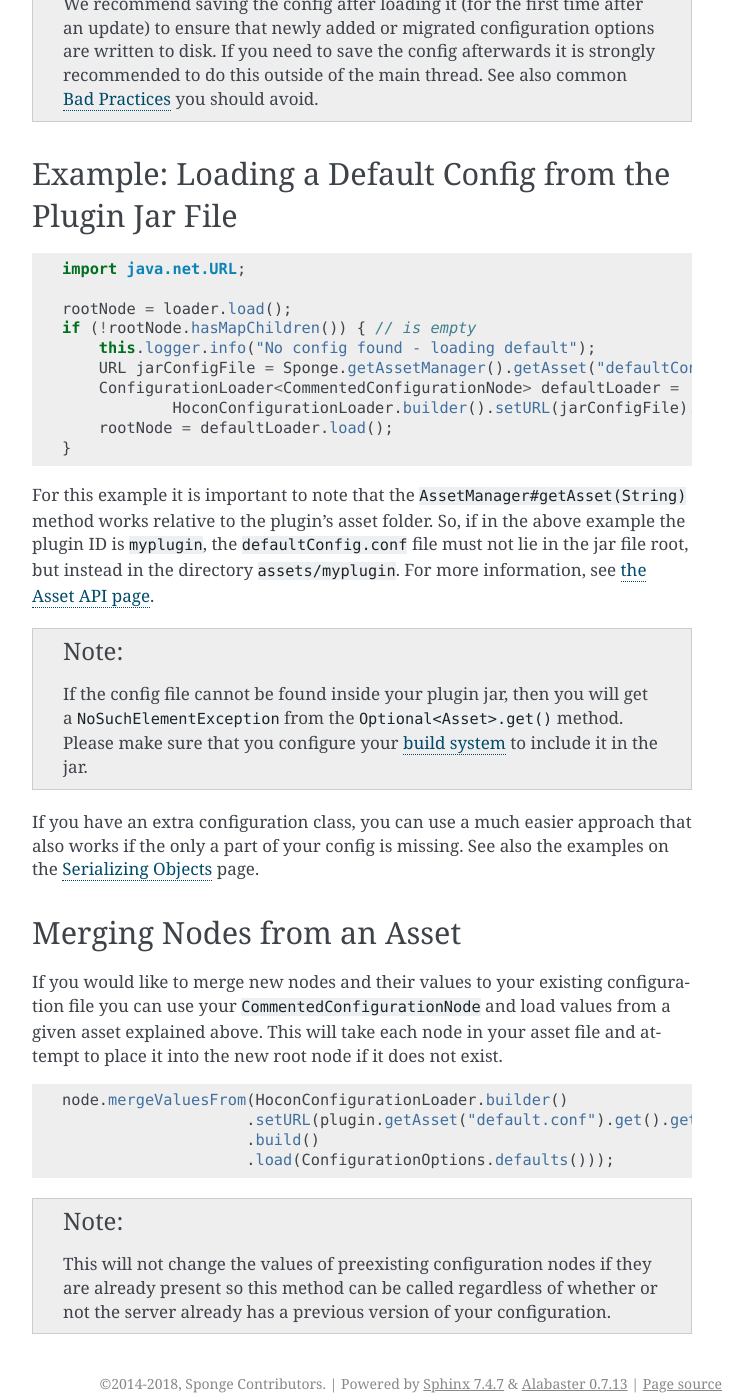
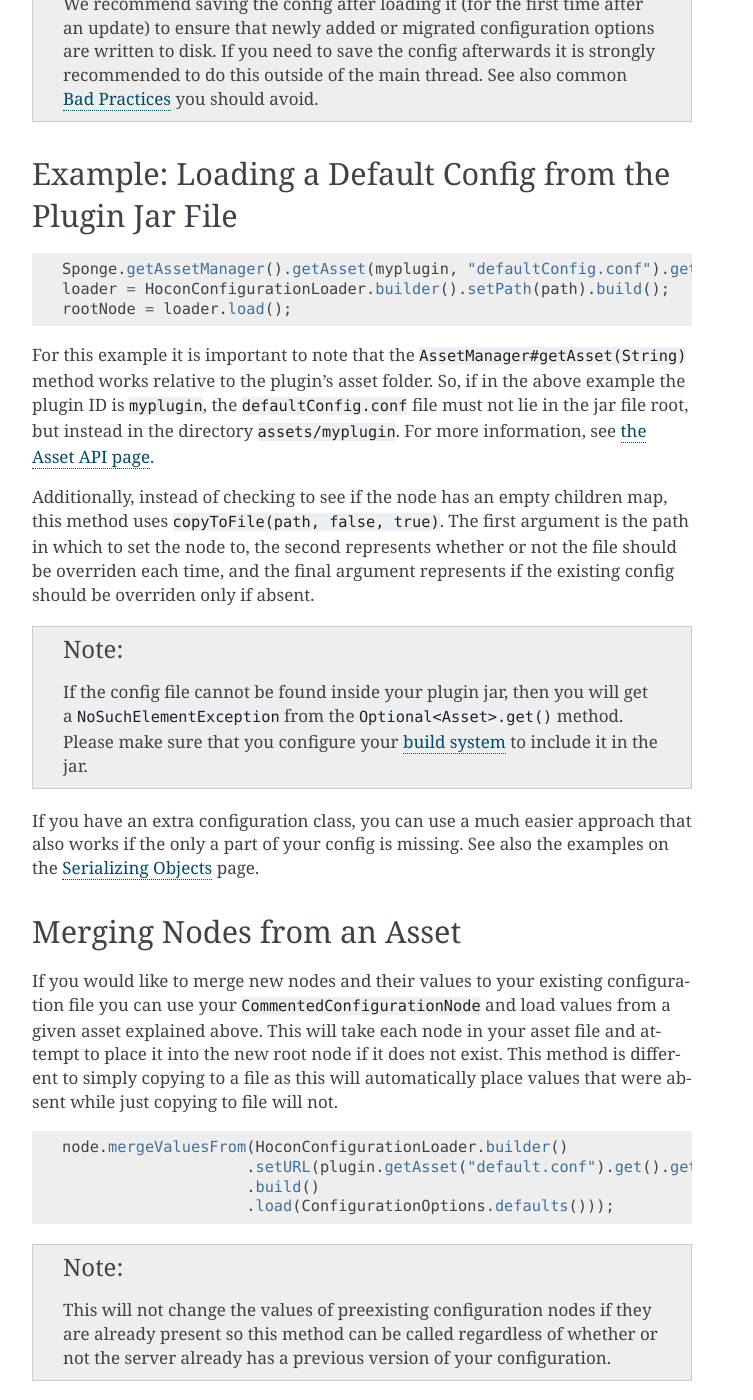
Before and after one commit to SpongePowered/SpongeDocs, a Sphinx documentation site: the page built from source/plugin/configuration/loaders.rst, in a window 1280 px wide and 1400 px high, scrolled down 3078 px. Shown: the whole window, without its empty margins (388-1141 px from the left). Built offline with Sphinx 7.4.7, drawn with Linux system fonts in a browser that asks for light colours; pages that are not in the unit, such as notebooks, are missing from menus; cross-references to code outside the pages are shown as plain code.

Commit message:
Removed redundant code + added explanations
Previous load from default config was using the AssetAPI but still declared it as a separate URL and had a check to see if the map was empty in an if statement which is a bit more boilerplate than needed. Replaced that with the `copyToFile(path, false, true)` method so its easier to use. Also added explanations as to why you'd use mergeValuesFrom instead of simply copying them as the two have different uses.

```diff
--- a/source/plugin/configuration/loaders.rst
+++ b/source/plugin/configuration/loaders.rst
@@ -140,21 +140,16 @@ Example: Loading a Default Config from the Plugin Jar File
 
 .. code-block:: java
 
-    import java.net.URL;
-
+    Sponge.getAssetManager().getAsset(myplugin, "defaultConfig.conf").get().copyToFile(path, false, true);
+    loader = HoconConfigurationLoader.builder().setPath(path).build();
     rootNode = loader.load();
-    if (!rootNode.hasMapChildren()) { // is empty
-        this.logger.info("No config found - loading default");
-        URL jarConfigFile = Sponge.getAssetManager().getAsset("defaultConfig.conf").get().getUrl();
-        ConfigurationLoader<CommentedConfigurationNode> defaultLoader =
-                HoconConfigurationLoader.builder().setURL(jarConfigFile).build();
-        rootNode = defaultLoader.load();
-    }
 
 For this example it is important to note that the :javadoc:`AssetManager#getAsset(String)` method works relative to the
 plugin's asset folder. So, if in the above example the plugin ID is ``myplugin``, the ``defaultConfig.conf`` file
 must not lie in the jar file root, but instead in the directory ``assets/myplugin``. For more information, see
 :doc:`the Asset API page <../assets>`.
+
+Additionally, instead of checking to see if the node has an empty children map, this method uses ``copyToFile(path, false, true)``. The first argument is the path in which to set the node to, the second represents whether or not the file should be overriden each time, and the final argument represents if the existing config should be overriden only if absent.
 
 .. note::
 
@@ -170,7 +165,7 @@ Merging Nodes from an Asset
 
 If you would like to merge new nodes and their values to your existing configuration file you can use your
 ``CommentedConfigurationNode`` and load values from a given asset explained above. This will take each node in
-your asset file and attempt to place it into the new root node if it does not exist.
+your asset file and attempt to place it into the new root node if it does not exist. This method is different to simply copying to a file as this will automatically place values that were absent while just copying to file will not.
 
 .. code-block:: java
 
```
